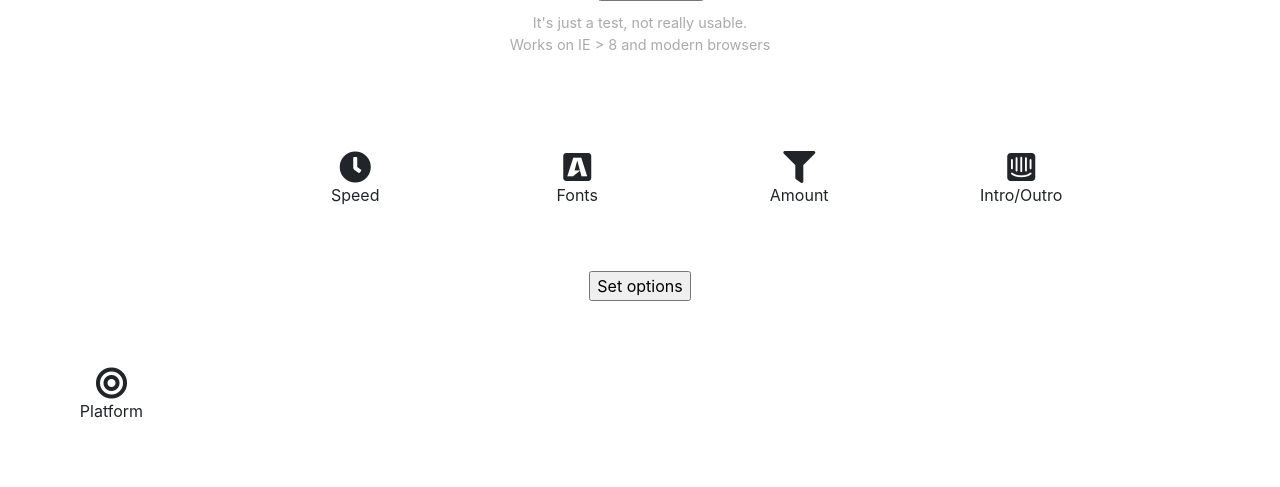
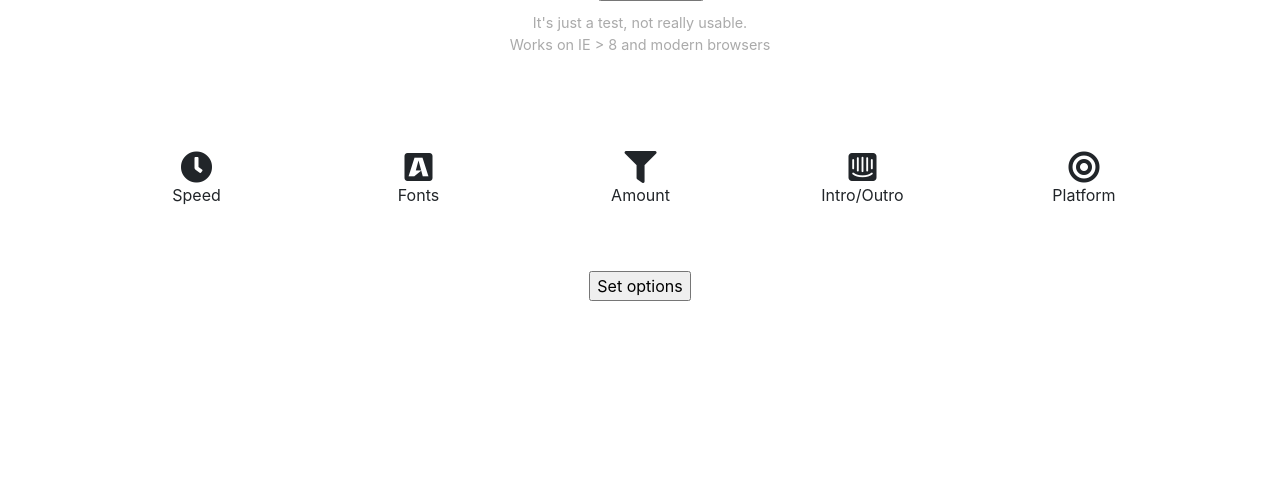
Before and after one commit to fruit098/suflikanti_unit, a Flask app: page / in a window 1280 px wide; the page is wider, and only the part inside the window is pictured. Shown: the part 396-883 px from the top of that part. After the commit the page ends 697 px from the top of that part, so only its background shows below. Run offline with Flask 2, Linux system fonts and the light colour scheme; some libraries are stand-ins or nearby versions.

Commit message:
fixed icons padding

```diff
--- a/templates/index.html
+++ b/templates/index.html
@@ -1,3 +1,5 @@
+<!-- href="{{ url_for('static', filename='style.css')}}" -->
+
 <!DOCTYPE html>
 <html>
     <head>
@@ -6,7 +8,7 @@
         <link rel="stylesheet" href="https://use.fontawesome.com/releases/v5.8.1/css/all.css" integrity="sha384-50oBUHEmvpQ+1lW4y57PTFmhCaXp0ML5d60M1M7uH2+nqUivzIebhndOJK28anvf" crossorigin="anonymous">
     </head>
 
-    <body>
+    <body onload="setMargin()">
             <h1>Albumer</h1>
             <h2>Input all your album files</h2>
 
@@ -40,8 +42,8 @@
 
             <p class="txtcenter">It's just a test, not really usable.<br />Works on IE &gt; 8 and modern browsers</p>
 
-            <div class='icons'>
-                <div onclick='show_speed()' class='icon_box' style='margin-left: 24%'>
+            <div id='icon_container' class='icons'>
+                <div onclick='show_speed()' class='icon_box'>
                     <i class="box_icon fas fa-clock fa-2x" onclick="show_time"></i>
                     <p>Speed</p>
                 </div>
@@ -154,6 +156,47 @@
             selected_el.style.display = "block";
         }
 
+        function getwidthIcons(){
+            var element = document.getElementById('icon_container');
+            b = document.getElementsByClassName('icon_box')
+            var width_boxes = 0
+            for ( i = 0; i < b.length; i++ ){
+                var element = b[i]
+                // width_boxes += b[i].offsetWidth;
+
+                var style = element.currentStyle || window.getComputedStyle(element),
+                width = element.offsetWidth, // or use style.width
+                margin = parseFloat(style.marginLeft) + parseFloat(style.marginRight),
+                padding = parseFloat(style.paddingLeft) + parseFloat(style.paddingRight),
+                border = parseFloat(style.borderLeftWidth) + parseFloat(style.borderRightWidth);
+
+                width_boxes += (width + margin - padding + border);
+
+            }
+
+            return width_boxes;
+        }
+
+        function set_container(width_boxes){
+            var elem = document.getElementById('icon_container')
+            var elem_width = elem.offsetWidth
+
+
+            padding_left = elem_width - width_boxes;
+
+            console.log(padding_left + " left padding")
+            console.log(width_boxes + " boxes")
+
+            elem.style.marginLeft = padding_left / 2 + "px";
+            elem.style.marginRight = padding_left / 2 + "px";
+
+        }
+
+        function setMargin(){
+            a = getwidthIcons()
+            set_container(a)
+        }
+
     </script>
 
 </html>
```
